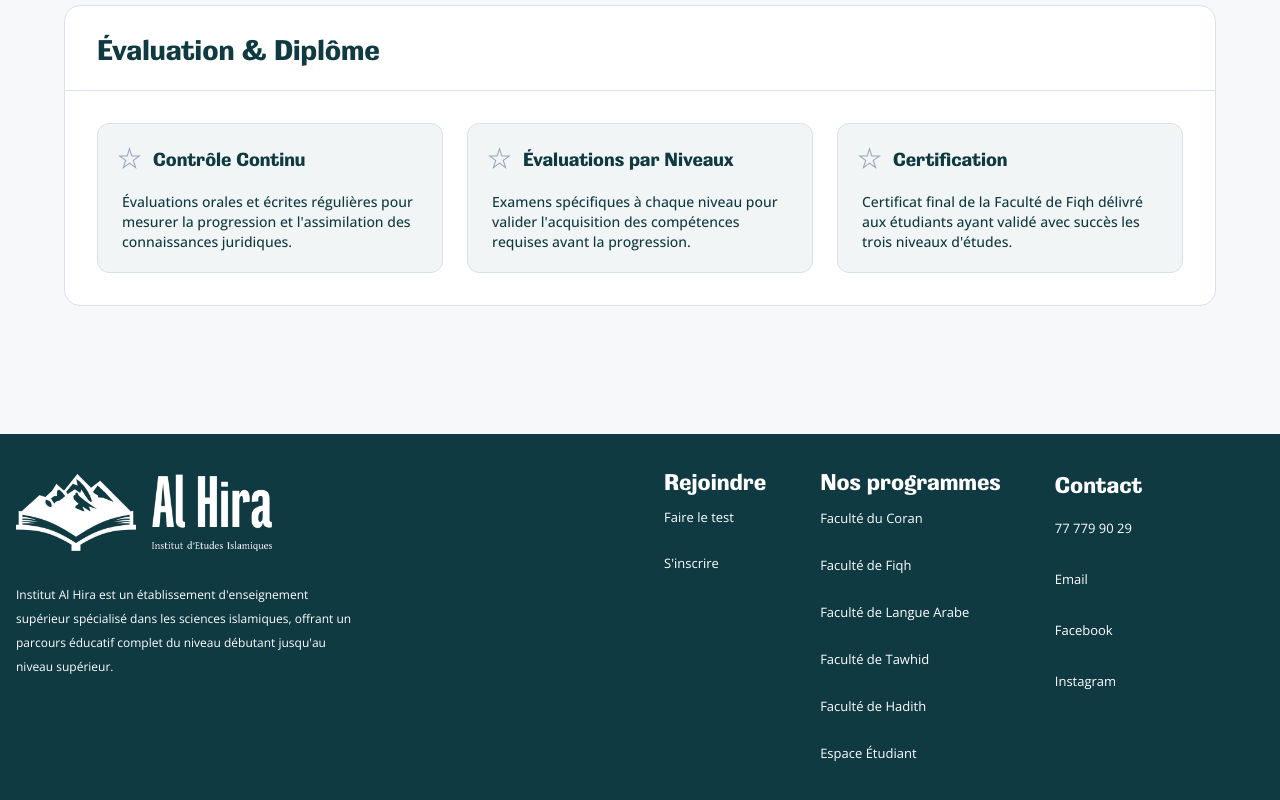
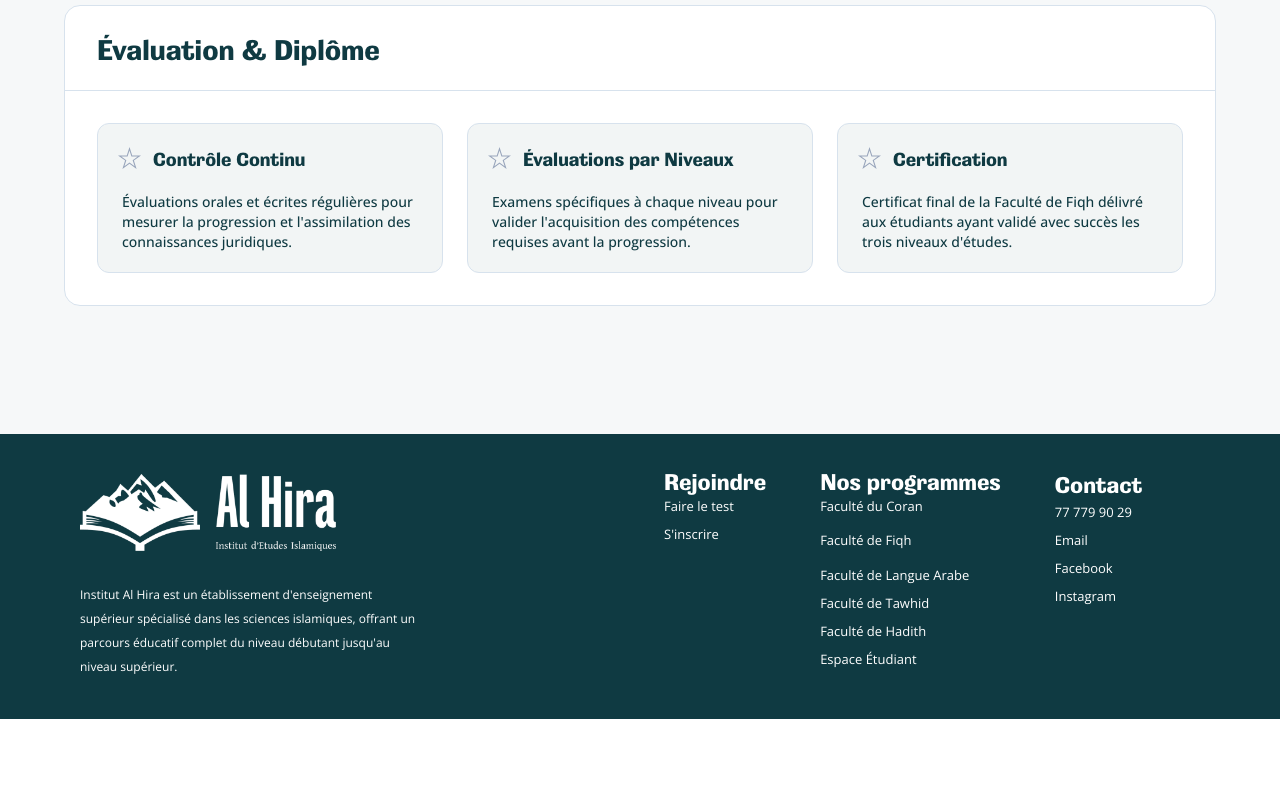
Before and after one commit to enaribe/alhira, a Next.js app: page /programmes/fiqh in a window 1280 px wide. Shown: the part 2971-3771 px from the top of the page. After the commit the page ends 3690 px from the top, so only its background shows below. Built offline with nearby package versions, Linux system fonts and the light colour scheme.

Commit message:
Amélioration du composant Footer avec des ajustements de style et de mise en page, mise à jour de l'URL d'inscription dans le composant Programs pour inclure un paramètre de test direct, et ajout de la logique pour gérer le test direct dans le composant TestNiveau.

```diff
--- a/app/components/Features.tsx
+++ b/app/components/Features.tsx
@@ -55,7 +55,7 @@ const Features = () => {
           </p>
         </div>
 
-        <div className="grid grid-cols-1 md:grid-cols-2 lg:grid-cols-3 gap-10">
+        <div className="grid grid-cols-1 md:grid-cols-2 lg:grid-cols-3 gap-8 lg:gap-10 justify-items-center">
           {features.map((feature, index) => (
             <FeatureCard
               key={index}
@@ -76,15 +76,16 @@ const FeatureCard = ({ icon, title, description }: {
   title: string;
   description: string;
 }) => (
-  <div style={{ width: 374, height: 485, position: 'relative', display: 'flex', alignItems: 'center', justifyContent: 'center' }}>
+  <div className="relative w-full max-w-[374px] h-[485px] flex items-center justify-center">
     {/* SVG en fond */}
     <svg
-      width="374"
-      height="485"
+      width="100%"
+      height="100%"
       viewBox="0 0 376 489"
       fill="none"
       xmlns="http://www.w3.org/2000/svg"
-      style={{ position: 'absolute', top: 0, left: 0, zIndex: 0 }}
+      className="absolute top-0 left-0 w-full h-full z-0"
+      preserveAspectRatio="none"
     >
       <path
         d="M87.8934 426.548C21.9619 427.259 2.49301 399.286 1 385.21V103.79C7.44981 68.9414 61.6164 61.7109 87.8934 62.4517C94.612 34.0039 127.309 35.3374 149.704 27.7809C167.62 21.7357 182.551 8.07481 187.776 2C211.515 26.8919 229.879 28.6699 258.545 35.3374C281.478 40.6714 287.808 55.6361 288.107 62.4518C354.038 61.7406 373.507 89.7143 375 103.79V385.21C368.55 420.059 314.384 427.289 288.107 426.548C281.388 454.996 248.691 453.663 226.296 461.219C208.38 467.264 193.45 480.925 188.224 487C164.485 462.108 146.121 460.33 117.455 453.663C94.5224 448.329 88.192 433.364 87.8934 426.548Z"
@@ -94,42 +95,14 @@ const FeatureCard = ({ icon, title, description }: {
       />
     </svg>
     {/* Contenu centré */}
-    <div style={{
-      position: 'absolute',
-      top: 0, left: 0, width: '100%', height: '100%',
-      display: 'flex', flexDirection: 'column', alignItems: 'center', justifyContent: 'center', zIndex: 1
-    }}>
-      <div style={{
-        width: 89,
-        height: 89,
-        background: '#F2F4F6',
-        borderRadius: '50%',
-        display: 'flex',
-        alignItems: 'center',
-        justifyContent: 'center',
-        marginBottom: 25,
-      }}>
+    <div className="absolute top-0 left-0 w-full h-full flex flex-col items-center justify-center z-10 px-6">
+      <div className="w-[89px] h-[89px] bg-[#F2F4F6] rounded-full flex items-center justify-center mb-6">
         {icon}
       </div>
-      <h3 style={{
-        fontFamily: 'Grange',
-        fontWeight: 800,
-        fontSize: 28,
-        color: '#0F3A42',
-        textAlign: 'center',
-        marginBottom: 20,
-      }}>
+      <h3 className="font-grange font-extrabold text-xl md:text-2xl lg:text-[28px] text-[#0F3A42] text-center mb-5">
         {title}
       </h3>
-      <p style={{
-        fontFamily: 'Open Sans',
-        fontWeight: 500,
-        fontSize: 14,
-        lineHeight: '26px',
-        color: '#FFFFFF',
-        textAlign: 'center',
-        width: 291,
-      }}>
+      <p className="font-opensans font-medium text-sm md:text-base text-white text-center max-w-[291px] leading-[26px]">
         {description}
       </p>
     </div>
--- a/app/components/Footer.tsx
+++ b/app/components/Footer.tsx
@@ -5,9 +5,9 @@ import Image from "next/image";
 const Footer = () => {
   return (
     <footer className="w-full bg-[#0F3A42] text-white py-10 px-4">
-      <div className="max-w-[1440px] mx-auto flex flex-col lg:flex-row justify-between items-start gap-10 lg:gap-0">
+      <div className="w-full max-w-[1440px] mx-auto flex flex-col lg:flex-row justify-between items-start gap-10 lg:gap-0">
         {/* Bloc gauche : images + description */}
-        <div className="flex flex-col items-start gap-6 min-w-[320px] max-w-[348px]">
+        <div className="flex flex-col items-center lg:items-start gap-6 min-w-[320px] max-w-[348px] lg:ml-8 xl:ml-16">
           <div className="flex flex-row items-center gap-4">
             <Image src="/images/book.png" alt="Logo 1" width={156} height={99} className="w-[120px] h-auto" />
             <Image src="/images/alhirat.png" alt="Logo 2" width={156} height={99} className="w-[120px] h-auto" />
@@ -17,30 +17,30 @@ const Footer = () => {
           </p>
         </div>
         {/* Bloc droit : 3 colonnes */}
-        <div className="flex flex-col sm:flex-row gap-10 lg:gap-[54px] w-full max-w-[600px] mt-8 lg:mt-0">
+        <div className="flex flex-col sm:flex-row gap-10 lg:gap-[54px] w-full max-w-[600px] mt-8 lg:mt-0 lg:ml-auto">
           {/* Colonne 1 */}
-          <div className="flex flex-col gap-[13px] min-w-[84px]">
+          <div className="flex flex-col gap-[8px] min-w-[84px] text-center sm:text-left">
             <span className="font-grange font-extrabold text-[24px] leading-[14px]">Rejoindre</span>
-            <Link href="/inscription-tests" className="font-opensans text-[13px] leading-[33px] hover:underline">Faire le test</Link>
-            <Link href="https://docs.google.com/forms/d/e/1FAIpQLSeJR9IpREgaYC6NM4RzC1ch2q0azYbC40RfEVx_fY7omZclLg/viewform?usp=dialog" target="_blank" rel="noopener noreferrer" className="font-opensans text-[13px] leading-[33px] hover:underline">S&apos;inscrire</Link>
+            <Link href="/inscription-tests" className="font-opensans text-[13px] leading-[20px] hover:underline">Faire le test</Link>
+            <Link href="https://docs.google.com/forms/d/e/1FAIpQLSeJR9IpREgaYC6NM4RzC1ch2q0azYbC40RfEVx_fY7omZclLg/viewform?usp=dialog" target="_blank" rel="noopener noreferrer" className="font-opensans text-[13px] leading-[20px] hover:underline">S&apos;inscrire</Link>
           </div>
           {/* Colonne 2 */}
-          <div className="flex flex-col gap-[14px] min-w-[147px]">
+          <div className="flex flex-col gap-[8px] min-w-[147px] text-center sm:text-left">
             <span className="font-grange font-extrabold text-[24px] leading-[14px]">Nos programmes</span>
-            <Link href="/programmes/coran" className="font-opensans text-[13px] leading-[33px] hover:underline">Faculté du Coran</Link>
+            <Link href="/programmes/coran" className="font-opensans text-[13px] leading-[20px] hover:underline">Faculté du Coran</Link>
             <Link href="/programmes/fiqh" className="font-opensans text-[13px] leading-[33px] hover:underline">Faculté de Fiqh</Link>
-            <Link href="/programmes/arabe" className="font-opensans text-[13px] leading-[33px] hover:underline">Faculté de Langue Arabe</Link>
-            <Link href="/programmes/tawhid" className="font-opensans text-[13px] leading-[33px] hover:underline">Faculté de Tawhid</Link>
-            <Link href="/programmes/hadith" className="font-opensans text-[13px] leading-[33px] hover:underline">Faculté de Hadith</Link>
-            <Link href="/espace-etudiant" className="font-opensans text-[13px] leading-[33px] hover:underline">Espace Étudiant</Link>
+            <Link href="/programmes/arabe" className="font-opensans text-[13px] leading-[20px] hover:underline">Faculté de Langue Arabe</Link>
+            <Link href="/programmes/tawhid" className="font-opensans text-[13px] leading-[20px] hover:underline">Faculté de Tawhid</Link>
+            <Link href="/programmes/hadith" className="font-opensans text-[13px] leading-[20px] hover:underline">Faculté de Hadith</Link>
+            <Link href="/espace-etudiant" className="font-opensans text-[13px] leading-[20px] hover:underline">Espace Étudiant</Link>
           </div>
           {/* Colonne 3 */}
-          <div className="flex flex-col gap-[18px] min-w-[109px]">
+          <div className="flex flex-col gap-[8px] min-w-[109px] text-center sm:text-left">
             <span className="font-grange font-extrabold text-[24px] leading-[20px]">Contact</span>
-            <Link href="tel:+3377799029" className="font-opensans text-[13px] leading-[33px] hover:underline">77 779 90 29</Link>
-            <Link href="mailto:contact@institutalhira.com" className="font-opensans text-[13px] leading-[33px] hover:underline">Email</Link>
-            <Link href="https://www.facebook.com/institutalhira/" target="_blank" rel="noopener noreferrer" className="font-opensans text-[13px] leading-[33px] hover:underline">Facebook</Link>
-            <Link href="https://www.instagram.com/institut_alhira?igsh=aGQ2djlicGx4Z2J1" target="_blank" rel="noopener noreferrer" className="font-opensans text-[13px] leading-[33px] hover:underline">Instagram</Link>
+            <Link href="tel:+3377799029" className="font-opensans text-[13px] leading-[20px] hover:underline">77 779 90 29</Link>
+            <Link href="mailto:contact@institutalhira.com" className="font-opensans text-[13px] leading-[20px] hover:underline">Email</Link>
+            <Link href="https://www.facebook.com/institutalhira/" target="_blank" rel="noopener noreferrer" className="font-opensans text-[13px] leading-[20px] hover:underline">Facebook</Link>
+            <Link href="https://www.instagram.com/institut_alhira?igsh=aGQ2djlicGx4Z2J1" target="_blank" rel="noopener noreferrer" className="font-opensans text-[13px] leading-[20px] hover:underline">Instagram</Link>
           </div>
         </div>
       </div>
--- a/app/components/Programs.tsx
+++ b/app/components/Programs.tsx
@@ -456,7 +456,7 @@ const Programs = () => {
               icon={<BookIcon />}
               title={program.title}
               description={program.description}
-              inscriptionUrl={`/inscription-tests?niveau=${program.value}`}
+              inscriptionUrl={`/inscription-tests?niveau=${program.value}&test=direct`}
             />
           ))}
         </div>
--- a/app/inscription-tests/page.tsx
+++ b/app/inscription-tests/page.tsx
@@ -21,16 +21,23 @@ const TestNiveau = () => {
     if (typeof window !== 'undefined') {
       const urlParams = new URLSearchParams(window.location.search);
       const niveauParam = urlParams.get('niveau');
+      const testDirect = urlParams.get('test') === 'direct';
+
       if (niveauParam && ['debutant', 'intermediaire', 'avance'].includes(niveauParam)) {
         setSelected(niveauParam);
 
-        // Faire défiler vers la section des niveaux après un court délai
+        // Si c'est un test direct, lancer immédiatement le test
+        if (testDirect) {
+          setShowTest(true);
+        } else {
+          // Sinon, faire défiler vers la section des niveaux après un court délai
           setTimeout(() => {
             const niveauxSection = document.querySelector('[data-niveaux-section]');
             if (niveauxSection) {
               niveauxSection.scrollIntoView({ behavior: 'smooth', block: 'center' });
             }
           }, 100);
+        }
       }
     }
   }, []);
```
Lines whose indentation alone changed are shown as unchanged.
